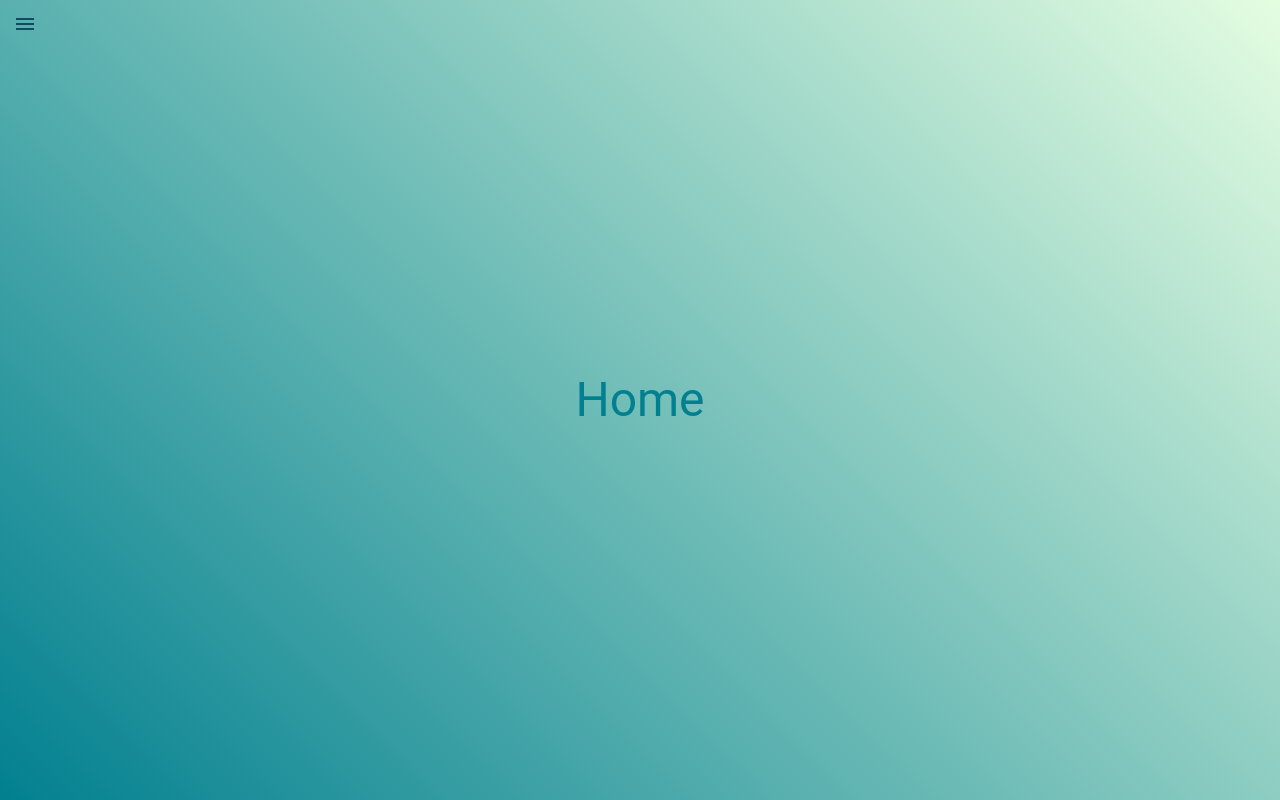
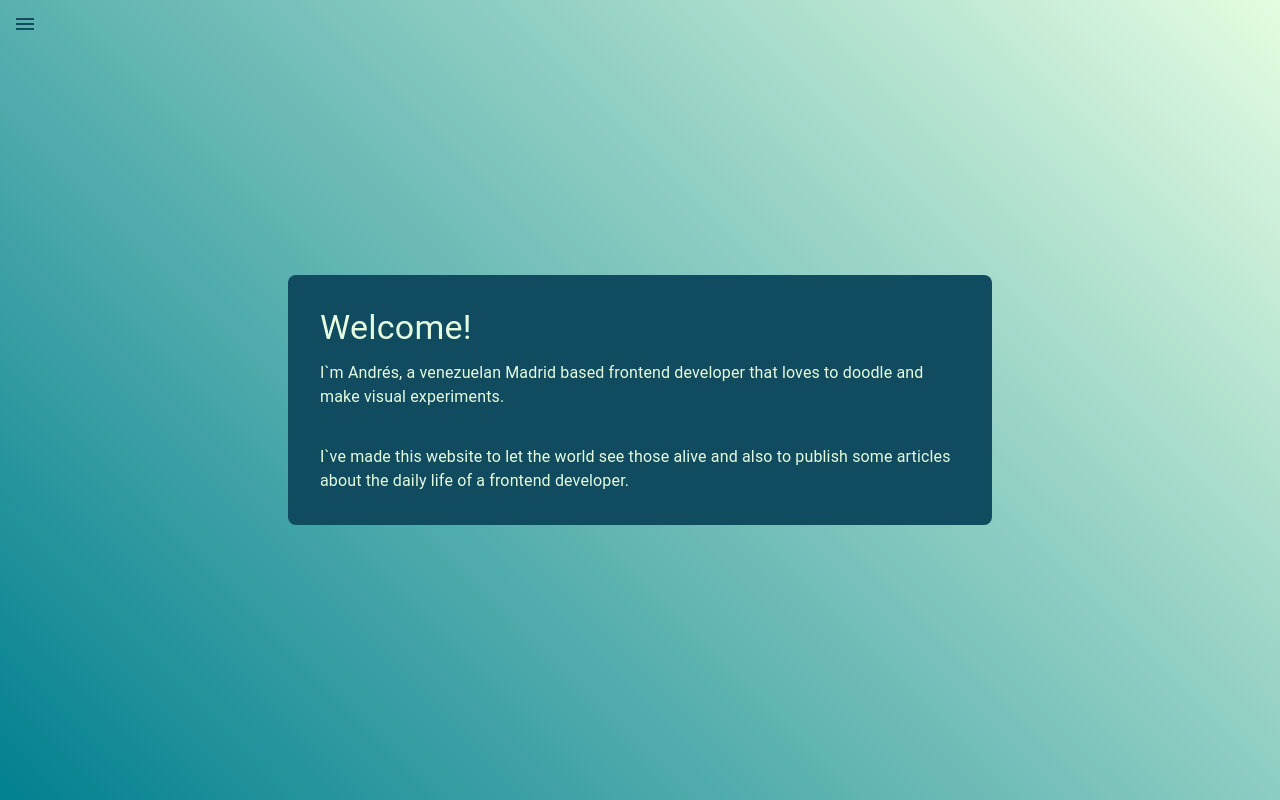
Before and after one commit to andresefr24/portfolio-and-experiments, a React (Create React App) app: page / in a window 1280 px wide. Built offline with nearby package versions, Linux system fonts and the light colour scheme.

Commit message:
committing important setup stuff

```diff
--- a/package.json
+++ b/package.json
@@ -40,7 +40,7 @@
     "test": "react-scripts test",
     "eject": "react-scripts eject",
     "predeploy": "yarn build",
-    "deploy": "gh-pages -d build"
+    "deploy": "gh-pages -b main -d build"
   },
   "eslintConfig": {
     "extends": [
--- a/src/ui/pages/Home/index.tsx
+++ b/src/ui/pages/Home/index.tsx
@@ -1,6 +1,6 @@
 import React from "react";
 import MainContainer from "../../components/MainContainer";
-import { Grid, Typography } from "@mui/material";
+import { Box, Grid, Typography } from "@mui/material";
 
 export default function Home() {
   return (
@@ -16,9 +16,40 @@ export default function Home() {
         alignItems="center"
         justifyContent="center"
       >
-        <Typography variant="h3" color="primary">
-          Home
-        </Typography>
+        <Box
+          p={4}
+          sx={{
+            backgroundColor: ({ palette }) => palette.primary.dark,
+            borderRadius: 2,
+            width: "50%",
+          }}
+        >
+          <Grid item container xs={12}>
+            <Grid item container xs={12}>
+              <Typography variant="h4" color="primary.light">
+                Welcome!
+              </Typography>
+              <br />
+              <br />
+              <br />
+            </Grid>
+            <Grid item container xs={12}>
+              <Typography variant="body1" color="primary.light">
+                I`m Andrés, a venezuelan Madrid based frontend developer that
+                loves to doodle and make visual experiments.
+              </Typography>
+              <br />
+              <br />
+            </Grid>
+            <Grid item container xs={12}>
+              <Typography variant="body1" color="primary.light">
+                I`ve made this website to let the world see those alive and also
+                to publish some articles about the daily life of a frontend
+                developer.
+              </Typography>
+            </Grid>
+          </Grid>
+        </Box>
       </Grid>
     </MainContainer>
   );
--- a/src/ui/routes/Router.tsx
+++ b/src/ui/routes/Router.tsx
@@ -4,7 +4,7 @@ import routes from "./index";
 
 export default function Router() {
   return (
-    <BrowserRouter>
+    <BrowserRouter basename="/portfolio-and-experiments">
       <Switch>
         {routes.map(({ name, path, Component }) => (
           <Route path={path} exact key={name}>
```
